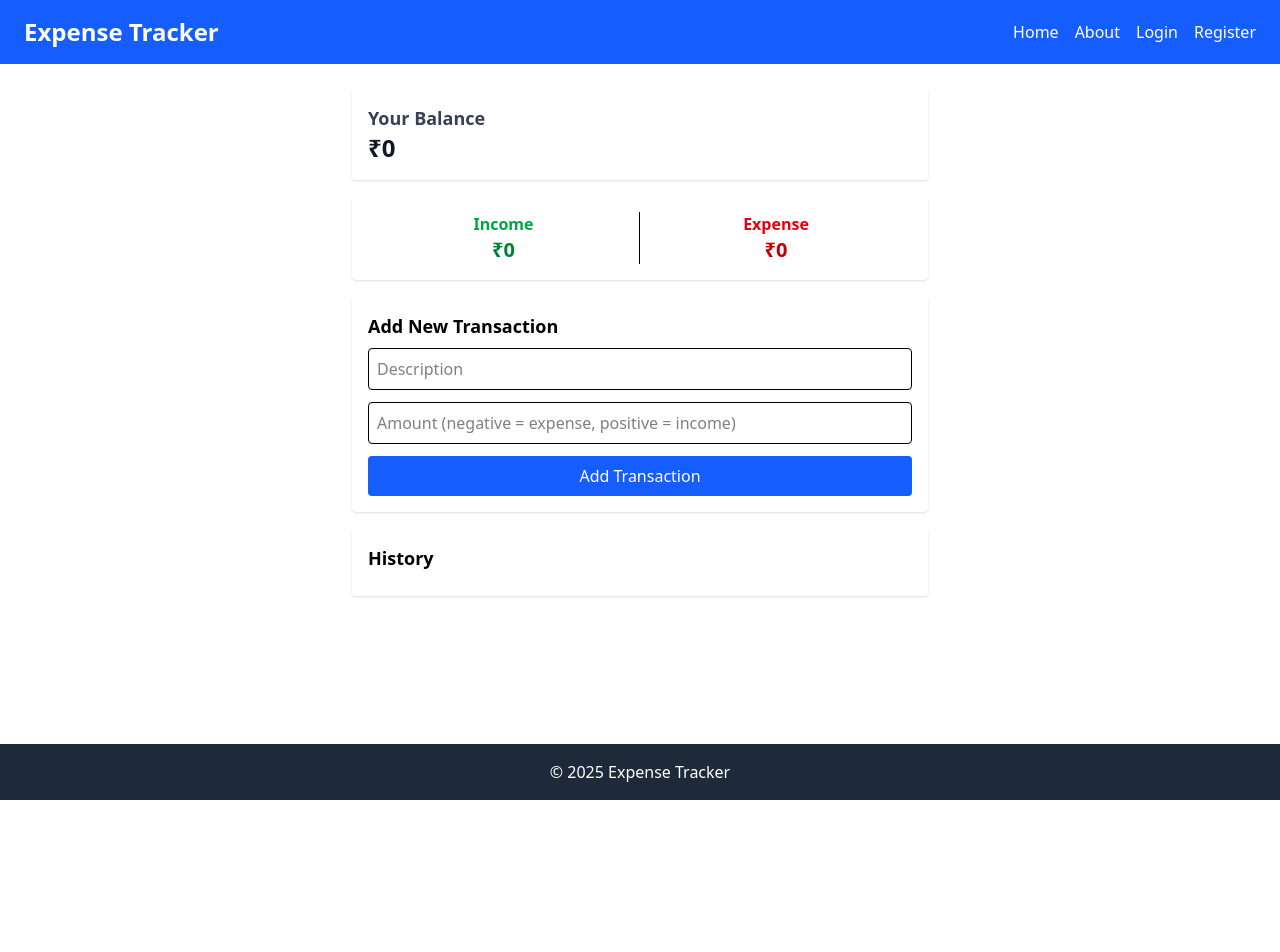
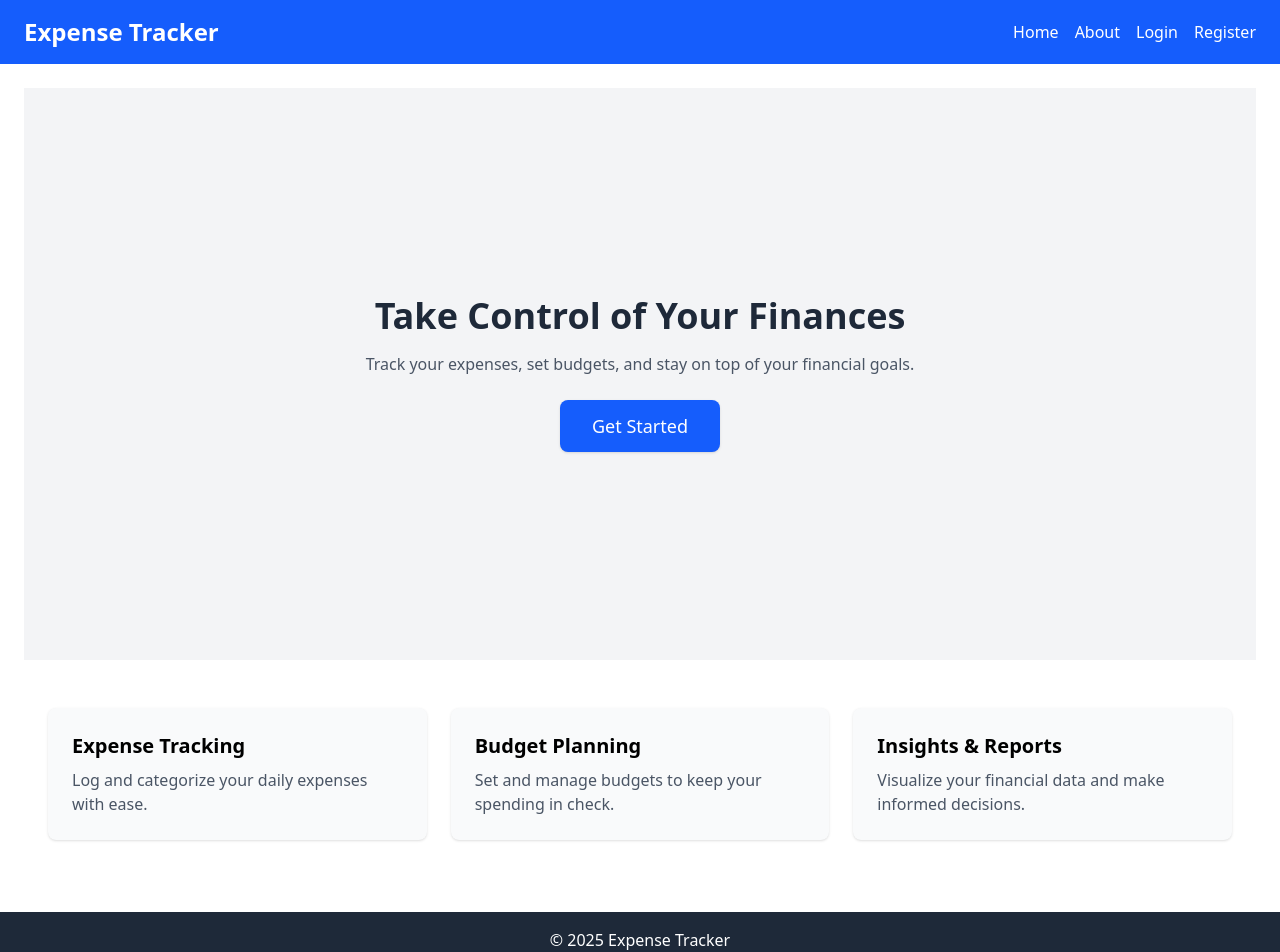
Before and after one commit to Abantikamili18/Expense-Tracker-Frontend, a React (Vite) app: page / in a window 1280 px wide. Shown: the top 952 px of the page. Before the commit the page ends 800 px from the top, so only its background shows below. Built offline with nearby package versions, Linux system fonts and the light colour scheme.

Commit message:
Add Homain component and update routing; enhance About page styling

```diff
--- a/src/App.jsx
+++ b/src/App.jsx
@@ -4,6 +4,7 @@ import LoginPage from './components/LoginPage';
 import RegisterPage from './components/RegisterPage';
 import Home from './components/Home';
 import About from './components/About';
+import Homain from './components/Homain';
 
 function App() {
   return (
@@ -21,10 +22,11 @@ function App() {
 
         <main className="flex-grow p-6">
           <Routes>
-            <Route path="/" element={<Home />} />
+            <Route path="/" element={<Homain />} />
             <Route path="/about" element={<About />} />
             <Route path="/login" element={<LoginPage />} />
             <Route path="/register" element={<RegisterPage />} />
+            <Route path="/home" element={<Home />} />
           </Routes>
         </main>
 
--- a/src/components/About.jsx
+++ b/src/components/About.jsx
@@ -2,25 +2,22 @@ import React from 'react'
 
 const About = () => {
   return (
-    <div style={{ maxWidth: '650px', margin: '48px auto', padding: '32px', background: 'linear-gradient(135deg, #e0eafc 0%, #cfdef3 100%)', borderRadius: '16px', boxShadow: '0 4px 24px rgba(0,0,0,0.10)' }}>
-      <h2 style={{ color: '#2d6cdf', marginBottom: '16px', fontWeight: 700, letterSpacing: '1px' }}>About Expense Tracker</h2>
-      <p style={{ fontSize: '1.15em', color: '#333', marginBottom: '18px', lineHeight: 1.7 }}>
+    <div className="w-full h-full min-h-[60vh] flex flex-col justify-center items-center p-8 bg-white">
+      <h2 className="text-6xl font-extrabold text-blue-700 mb-8 tracking-wide">About Expense Tracker</h2>
+      <p className="text-2xl text-gray-700 mb-10 max-w-3xl text-justify">
         <span role="img" aria-label="wallet">💸</span> Welcome to your personal Expense Tracker! This app empowers you to take control of your finances with a modern, easy-to-use interface. Effortlessly add, view, and manage your transactions, and always stay on top of your budget.
       </p>
-      <ul style={{ paddingLeft: '20px', marginBottom: '20px', color: '#444', fontSize: '1.05em' }}>
+      <ul className="mb-12 text-xl text-gray-800 space-y-4 list-disc list-inside max-w-2xl">
         <li><span role="img" aria-label="plus">➕</span> Add income and expenses instantly</li>
         <li><span role="img" aria-label="chart">📊</span> Visualize your balance at a glance</li>
         <li><span role="img" aria-label="lock">🔒</span> Secure registration and login</li>
         <li><span role="img" aria-label="mobile">📱</span> Responsive design for all devices</li>
       </ul>
-      <div style={{ textAlign: 'center', marginTop: '24px' }}>
-        <span style={{ fontSize: '1.1em', color: '#2d6cdf', fontWeight: 600 }}>
+      <div className="text-center mt-8">
+        <span className="text-2xl text-blue-600 font-semibold italic">
           Start tracking, stay in control, and achieve your financial goals!
         </span>
       </div>
-      <p style={{ fontSize: '0.95em', color: '#888', marginTop: '28px', textAlign: 'center' }}>
-        &copy; {new Date().getFullYear()} Expense Tracker. All rights reserved.
-      </p>
     </div>
   )
 }
--- /dev/null
+++ b/src/components/Homain.jsx
@@ -0,0 +1,36 @@
+import React from 'react'
+import { Link } from 'react-router-dom'
+
+const Homain = () => {
+  return (
+    <div className="min-h-screen bg-gray-100 flex flex-col">
+
+      {/* Hero Section */}
+      <section className="flex-1 flex flex-col items-center justify-center text-center px-4">
+        <h2 className="text-4xl font-bold text-gray-800 mb-4">Take Control of Your Finances</h2>
+        <p className="text-gray-600 mb-6">Track your expenses, set budgets, and stay on top of your financial goals.</p>
+        <Link to="/home" className="px-8 py-3 bg-blue-600 text-white text-lg rounded-lg shadow hover:bg-blue-700 transition">Get Started</Link>
+      </section>
+
+      {/* Features */}
+      <section className="bg-white py-12 px-6">
+        <div className="grid grid-cols-1 md:grid-cols-3 gap-6">
+          <div className="bg-gray-50 rounded-lg shadow p-6">
+            <h3 className="text-xl font-semibold mb-2">Expense Tracking</h3>
+            <p className="text-gray-600">Log and categorize your daily expenses with ease.</p>
+          </div>
+          <div className="bg-gray-50 rounded-lg shadow p-6">
+            <h3 className="text-xl font-semibold mb-2">Budget Planning</h3>
+            <p className="text-gray-600">Set and manage budgets to keep your spending in check.</p>
+          </div>
+          <div className="bg-gray-50 rounded-lg shadow p-6">
+            <h3 className="text-xl font-semibold mb-2">Insights & Reports</h3>
+            <p className="text-gray-600">Visualize your financial data and make informed decisions.</p>
+          </div>
+        </div>
+      </section>
+    </div>
+  )
+}
+
+export default Homain
```
Also changed, not shown: src/components/main.jsx (added).
